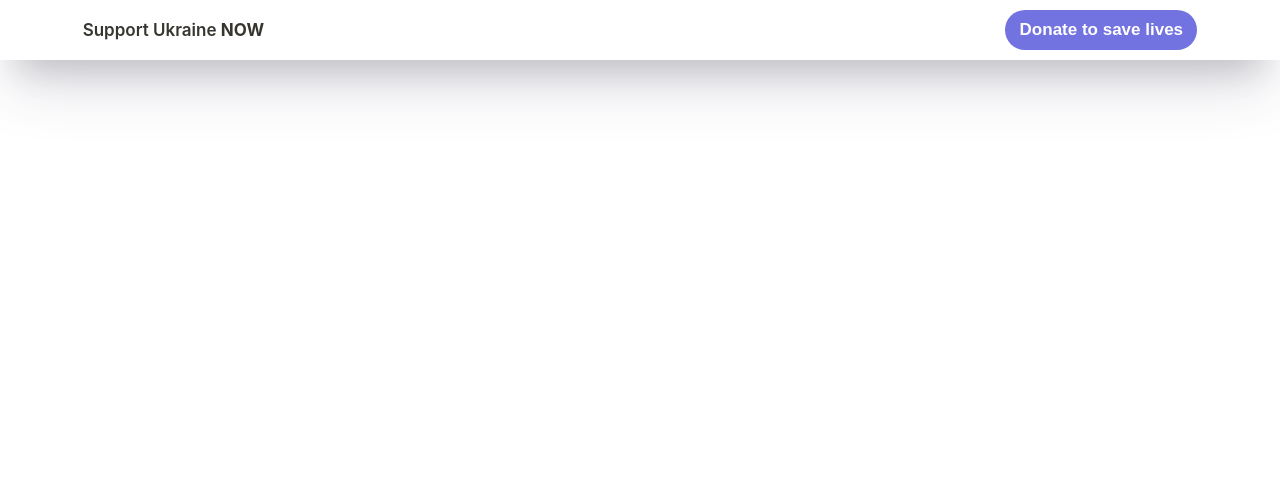
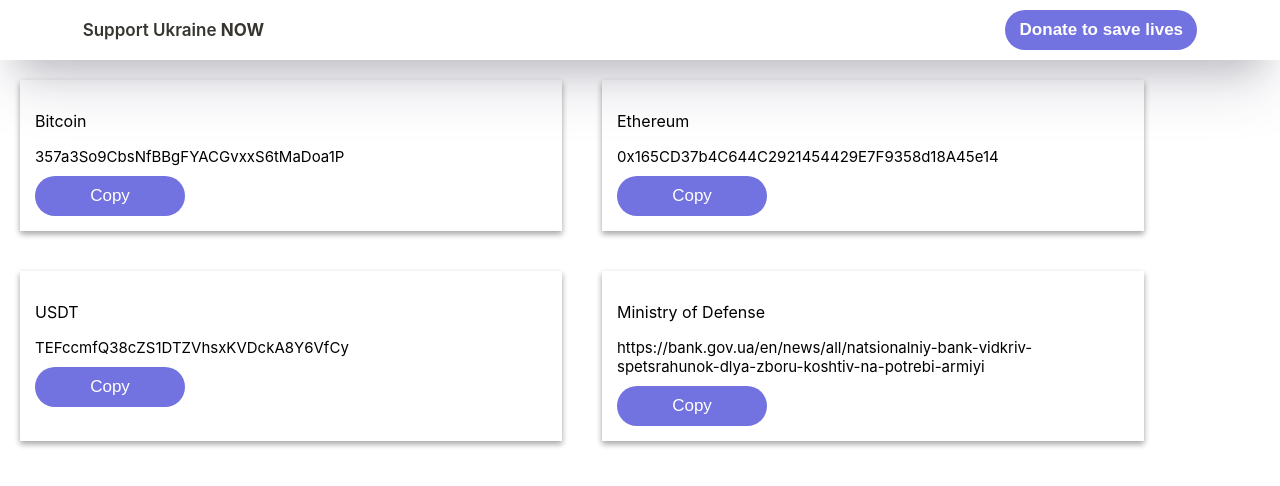
Before and after one commit to bkomarow1990/donate-site, a React (Create React App) app: page /donate in a window 1280 px wide. Shown: the top 486 px of the page. Built offline with nearby package versions, Linux system fonts and the light colour scheme.

Commit message:
add wallets components

```diff
--- a/package.json
+++ b/package.json
@@ -6,10 +6,14 @@
     "@testing-library/jest-dom": "^5.16.4",
     "@testing-library/react": "^13.1.1",
     "@testing-library/user-event": "^13.5.0",
+    "bootstrap": "^5.1.3",
     "react": "^18.0.0",
+    "react-bootstrap": "^2.3.0",
     "react-dom": "^18.0.0",
-    "react-router-dom": "^6.3.0",
+    "react-router-dom": "^5.2.0",
     "react-scripts": "5.0.1",
+    "sweetalert2": "^11.4.9",
+    "sweetalert2-react-content": "^5.0.0",
     "web-vitals": "^2.1.4"
   },
   "scripts": {
--- a/public/index.html
+++ b/public/index.html
@@ -1,14 +1,12 @@
 <!DOCTYPE html>
 <html lang="en">
+
 <head>
   <meta charset="utf-8" />
   <link rel="icon" href="%PUBLIC_URL%/favicon.ico" />
   <meta name="viewport" content="width=device-width, initial-scale=1" />
   <meta name="theme-color" content="#000000" />
-    <meta
-      name="description"
-      content="Web site created using create-react-app"
-    />
+  <meta name="description" content="Web site created using create-react-app" />
   <link rel="apple-touch-icon" href="%PUBLIC_URL%/logo192.png" />
   <!--
       manifest.json provides metadata used when your web app is installed on a
@@ -24,8 +22,9 @@
       work correctly both with client-side routing and a non-root public URL.
       Learn how to configure a non-root public URL by running `npm run build`.
     -->
-    <title>React App</title>
+  <title>Help Ukraine</title>
 </head>
+
 <body>
   <noscript>You need to enable JavaScript to run this app.</noscript>
   <div id="root"></div>
@@ -40,4 +39,5 @@
       To create a production bundle, use `npm run build` or `yarn build`.
     -->
 </body>
+
 </html>
--- a/src/App.js
+++ b/src/App.js
@@ -1,9 +1,16 @@
+import { BrowserRouter as Router, Switch, Route } from "react-router-dom";
 import Header from "./components/header";
+import WalletList from "./pages/walletList";
 
 function App() {
     return (
         <div className="App">
             <Header />
+            <Router>
+                <Switch>
+                    <Route exact path="/donate" component={WalletList} />
+                </Switch>
+            </Router>
         </div>
     );
 }
--- /dev/null
+++ b/src/components/wallet.jsx
@@ -0,0 +1,17 @@
+import React from "react";
+import "../styles/wallet.css";
+import AlertService from "../services/alertService";
+
+export default function Wallet(props) {
+    const handleCopy = () => {
+        AlertService.successMessage("Success copied!");
+    };
+
+    return (
+        <div class="card">
+            <p>{props.name}</p>
+            <span>{props.walletData}</span>
+            <button onClick={handleCopy}>Copy</button>
+        </div>
+    );
+}
--- /dev/null
+++ b/src/pages/walletList.jsx
@@ -0,0 +1,26 @@
+import React from "react";
+import Wallet from "../components/wallet";
+import "../styles/walletList.css";
+
+export default function WalletList() {
+    return (
+        <div className="wallet-list">
+            <Wallet
+                name="Bitcoin"
+                walletData="357a3So9CbsNfBBgFYACGvxxS6tMaDoa1P"
+            />
+            <Wallet
+                name="Ethereum"
+                walletData="0x165CD37b4C644C2921454429E7F9358d18A45e14"
+            />
+            <Wallet
+                name="USDT"
+                walletData="TEFccmfQ38cZS1DTZVhsxKVDckA8Y6VfCy "
+            />
+            <Wallet
+                name="Ministry of Defense"
+                walletData="https://bank.gov.ua/en/news/all/natsionalniy-bank-vidkriv-spetsrahunok-dlya-zboru-koshtiv-na-potrebi-armiyi"
+            />
+        </div>
+    );
+}
--- /dev/null
+++ b/src/services/alertService.js
@@ -0,0 +1,67 @@
+import Swal from "sweetalert2";
+
+export class AlertService {
+    static errorMessage(title = "Error", text = "Error") {
+        Swal.fire({
+            icon: "error",
+            title: title,
+            text: text,
+        });
+    }
+
+    static successMessage(title = "Success", timer = 1500) {
+        Swal.fire({
+            position: "center",
+            icon: "success",
+            title: title,
+            timer: timer,
+            showConfirmButton: false,
+        });
+    }
+
+    static selectMessage(
+        title = "Are you sure?",
+        confirmButtonText = "Confirm",
+        denyButtonText = "Cancel",
+        confirmedText = "Confirmed",
+        DenyText = "Deny"
+    ) {
+        Swal.fire({
+            title: title,
+            showDenyButton: true,
+            showCancelButton: true,
+            confirmButtonText: confirmButtonText,
+            denyButtonText: denyButtonText,
+        }).then((result) => {
+            if (result.isConfirmed) {
+                this.successMessage(confirmedText);
+                return false;
+            } else if (result.isDenied) {
+                Swal.fire(DenyText, "", "info");
+                return true;
+            }
+        });
+    }
+
+    static confirmMessage(
+        title = "Are you sure?",
+        text = "Are you realy sure?",
+        confirmedText = "Confirm"
+    ) {
+        Swal.fire({
+            title: title,
+            text: text,
+            icon: "warning",
+            showCancelButton: true,
+            confirmButtonColor: "#3085d6",
+            cancelButtonColor: "#d33",
+            confirmButtonText: confirmedText,
+        }).then((result) => {
+            if (result.isConfirmed) {
+                this.successMessage(confirmedText);
+            }
+        });
+    }
+}
+
+export default AlertService;
--- a/src/styles/header.css
+++ b/src/styles/header.css
@@ -33,3 +33,15 @@
     border: none;
     border-radius: 20px;
 }
+
+@media only screen and (max-width: 599px) {
+    header {
+        display: flex;
+        flex-wrap: wrap;
+    }
+
+    button {
+        width: 90%;
+        margin-top: 10px;
+    }
+}
--- /dev/null
+++ b/src/styles/wallet.css
@@ -0,0 +1,18 @@
+.card {
+    box-shadow: rgba(0, 0, 0, 0.16) 0px 3px 6px, rgba(0, 0, 0, 0.23) 0px 3px 6px;
+    width: 40%;
+    padding: 15px;
+    display: flex;
+    flex-direction: column;
+    margin: 20px;
+}
+
+.card span {
+    font-size: 15px;
+}
+
+.card button {
+    width: 150px;
+    color: #fff;
+    margin-top: 10px;
+}
--- /dev/null
+++ b/src/styles/walletList.css
@@ -0,0 +1,4 @@
+.wallet-list {
+    display: flex;
+    flex-wrap: wrap;
+}
```
Also changed, not shown: 1 other file (tests, documents, lock files or other folders). Lines whose indentation alone changed are shown as unchanged.
